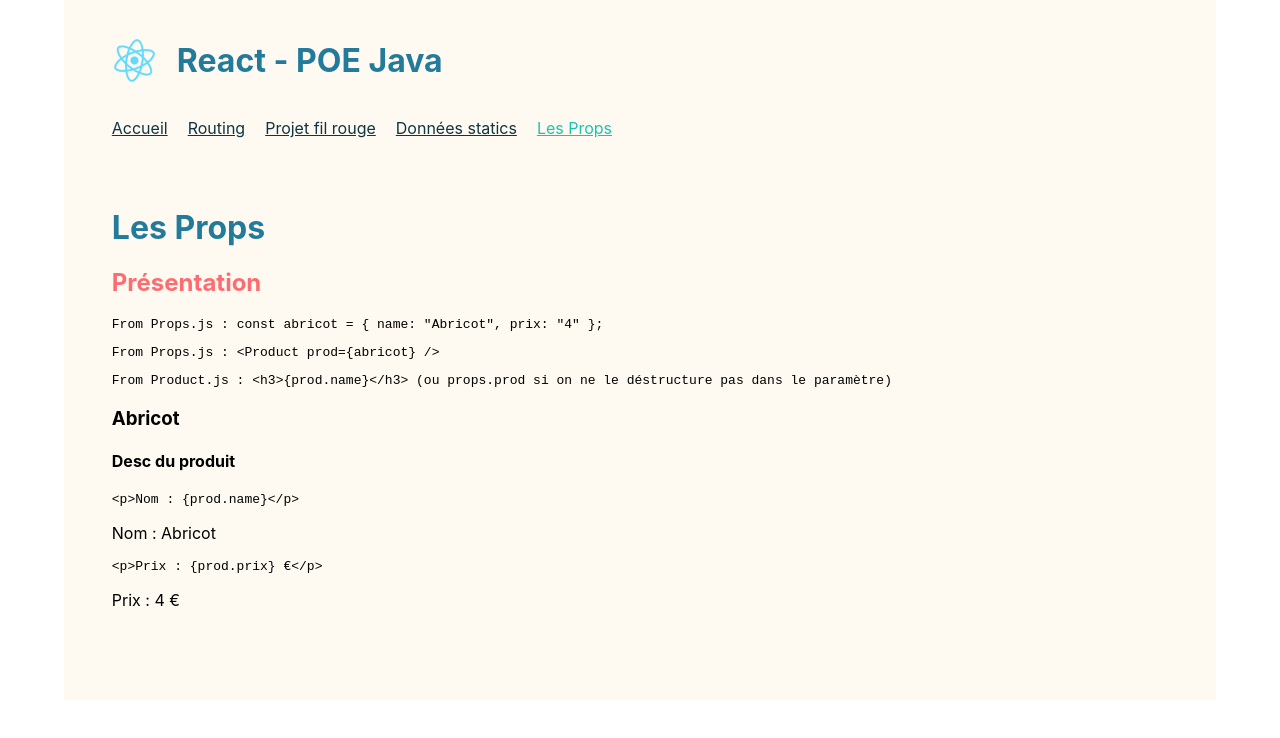
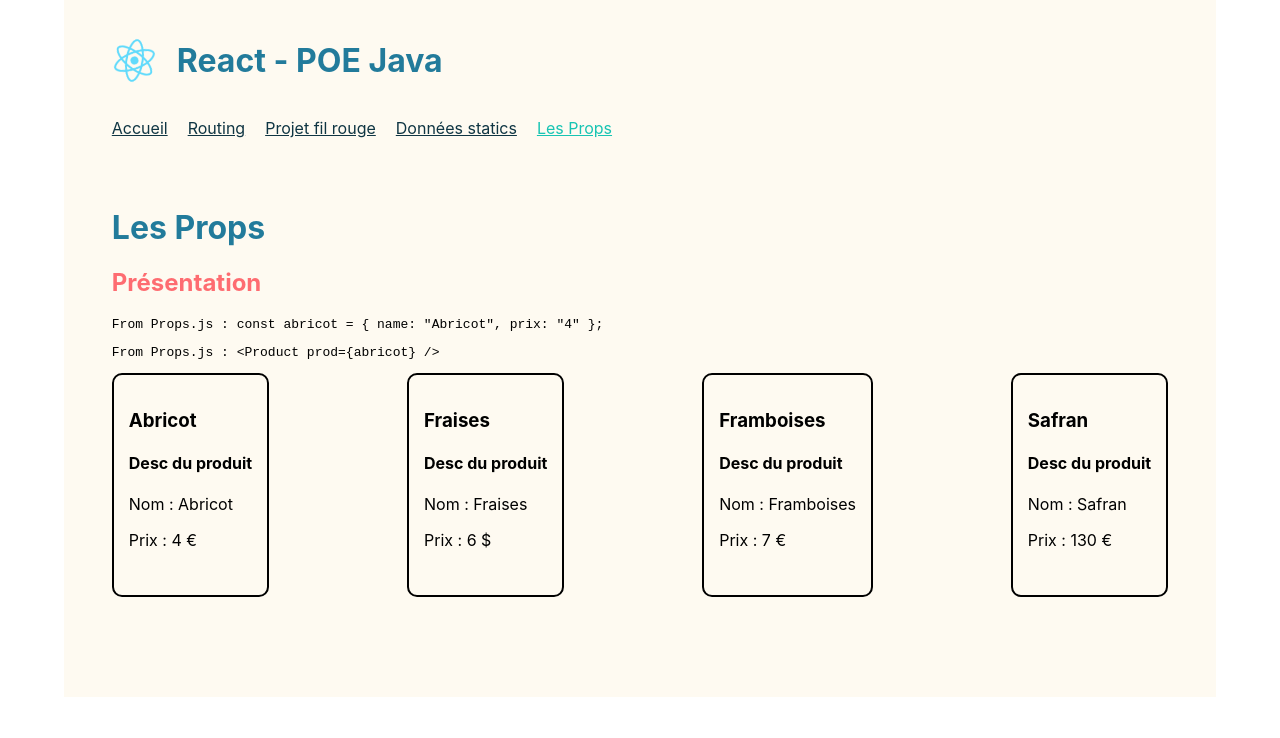
Before and after one commit to Maeglin1908/2022-07-18-react-redux, a React (Create React App) app in the folder react-poe-java/: page /props in a window 1280 px wide. Shown: the top 738 px of the page. Built offline with nearby package versions, Linux system fonts and the light colour scheme.

Commit message:
Adde PropTypes for validation

```diff
--- a/react-poe-java/package.json
+++ b/react-poe-java/package.json
@@ -6,6 +6,7 @@
     "@testing-library/jest-dom": "^5.16.4",
     "@testing-library/react": "^13.3.0",
     "@testing-library/user-event": "^13.5.0",
+    "prop-types": "^15.8.1",
     "react": "^18.2.0",
     "react-dom": "^18.2.0",
     "react-router-dom": "^6.3.0",
--- a/react-poe-java/src/components/Product.js
+++ b/react-poe-java/src/components/Product.js
@@ -1,8 +1,11 @@
-const Product = ({ prod }) => {
+import PropTypes from "prop-types";
+import "./../styles/Product.css";
+export const Product = ({ id, prod, currency = "€" }) => {
   //{prod} will get directly the props.prod into it.
 
   return (
     <div className="card">
+      <pre>From Product.js : {'const Product = ({ prod, currency = "€" })'}</pre>
       <pre>
         From Product.js : {"<h3>{prod.name}</h3> (ou props.prod si on ne le déstructure pas dans le paramètre)"}
       </pre>
@@ -11,12 +14,37 @@ const Product = ({ prod }) => {
       <article>
         <h4>Desc du produit</h4>
         <pre>{"<p>Nom : {prod.name}</p>"}</pre>
+        <pre>{"<p>Prix : {prod.prix} {currency}</p>"}</pre>
         <p>Nom : {prod.name}</p>
-        <pre>{"<p>Prix : {prod.prix} €</p>"}</pre>
-        <p>Prix : {prod.prix} €</p>
+        <p>
+          Prix : {prod.prix} {currency}
+        </p>
       </article>
     </div>
   );
 };
 
-export default Product;
+export const ProductTyped = ({ id, prod, currency = "€" }) => {
+  //{prod} will get directly the props.prod into it.
+
+  return (
+    <div className="card">
+      <h3>{prod.name}</h3>
+
+      <article>
+        <h4>Desc du produit</h4>
+        <p>Nom : {prod.name}</p>
+        <p>
+          Prix : {prod.prix} {currency}
+        </p>
+      </article>
+    </div>
+  );
+};
+
+ProductTyped.propTypes = {
+  id: PropTypes.string.isRequired,
+  prod: PropTypes.object.isRequired,
+  currency: PropTypes.oneOf(["€", "$", "CHF", "£"]),
+  same_as: PropTypes.arrayOf(PropTypes.string),
+};
--- a/react-poe-java/src/pages/Props.js
+++ b/react-poe-java/src/pages/Props.js
@@ -1,8 +1,10 @@
-import Product from "./../components/Product";
+import { ProductTyped } from "./../components/Product";
 
 const Props = function () {
   const abricot = { name: "Abricot", prix: "4" };
-
+  const fraise = { name: "Fraises", prix: "6" };
+  const framboise = { name: "Framboises", prix: "7" };
+  const safran = { name: "Safran", prix: "130" };
   return (
     <>
       <h1>Les Props</h1>
@@ -11,7 +13,12 @@ const Props = function () {
 
         <pre>From Props.js : {'const abricot = { name: "Abricot", prix: "4" };'}</pre>
         <pre>From Props.js : {"<Product prod={abricot} />"}</pre>
-        <Product prod={abricot} />
+        <div className="cards">
+          <ProductTyped id="1" prod={abricot} />
+          <ProductTyped id="2" prod={fraise} currency="$" />
+          <ProductTyped id="3" prod={framboise} />
+          <ProductTyped prod={safran} />
+        </div>
       </article>
     </>
   );
--- a/react-poe-java/src/styles/App.css
+++ b/react-poe-java/src/styles/App.css
@@ -27,5 +27,5 @@ h2 {
 }
 
 article {
-  margin-bottom: 60px;
+  margin-bottom: 30px;
 }
--- /dev/null
+++ b/react-poe-java/src/styles/Product.css
@@ -0,0 +1,17 @@
+.cards {
+  display: flex;
+  justify-content: space-between;
+  flex-wrap: wrap;
+  flex-direction: row;
+}
+
+.card {
+  border: 2px solid black;
+  margin-bottom: 10px;
+  padding: 15px;
+  border-radius: 10px;
+}
+.card pre {
+  background-color: rgb(202, 202, 202);
+  padding: 5px;
+}
```
Also changed, not shown: 1 other file (tests, documents, lock files or other folders).
